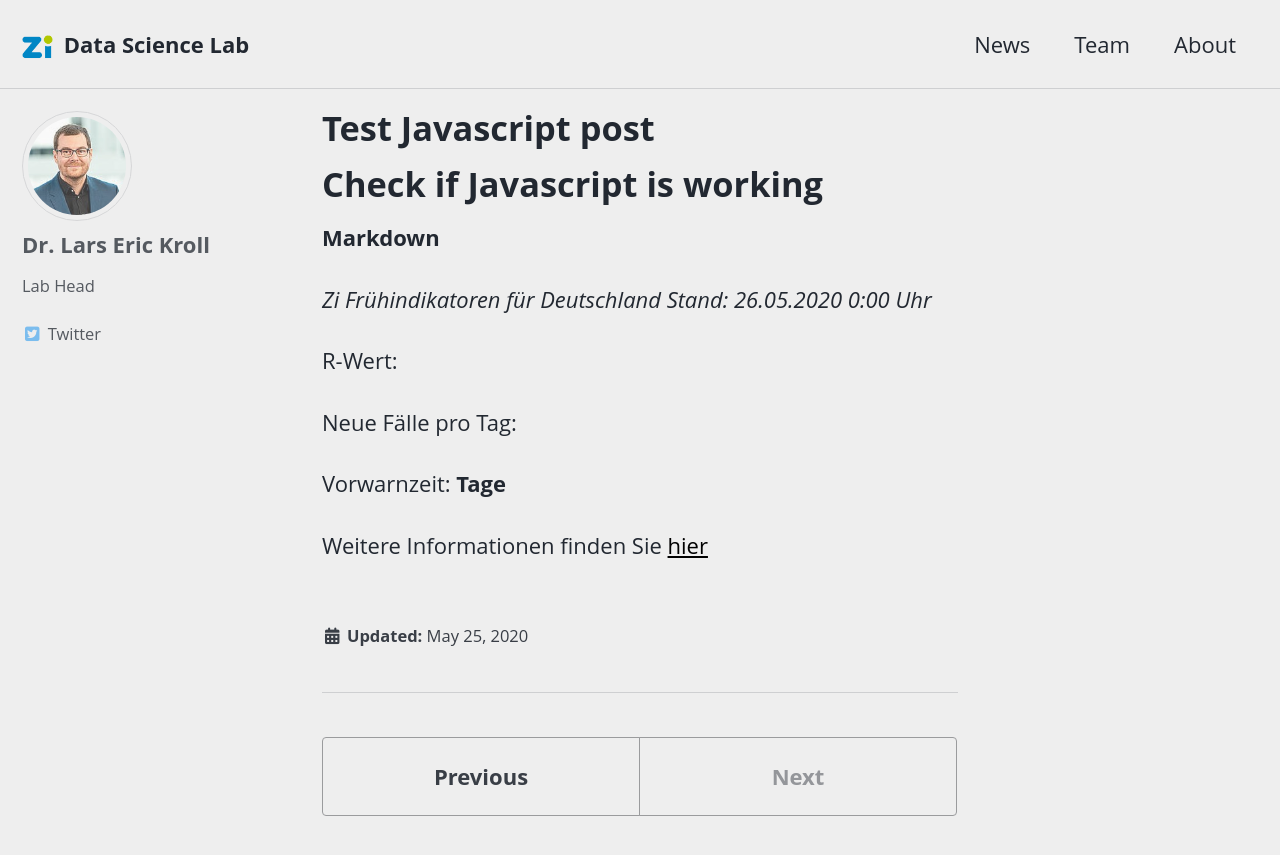
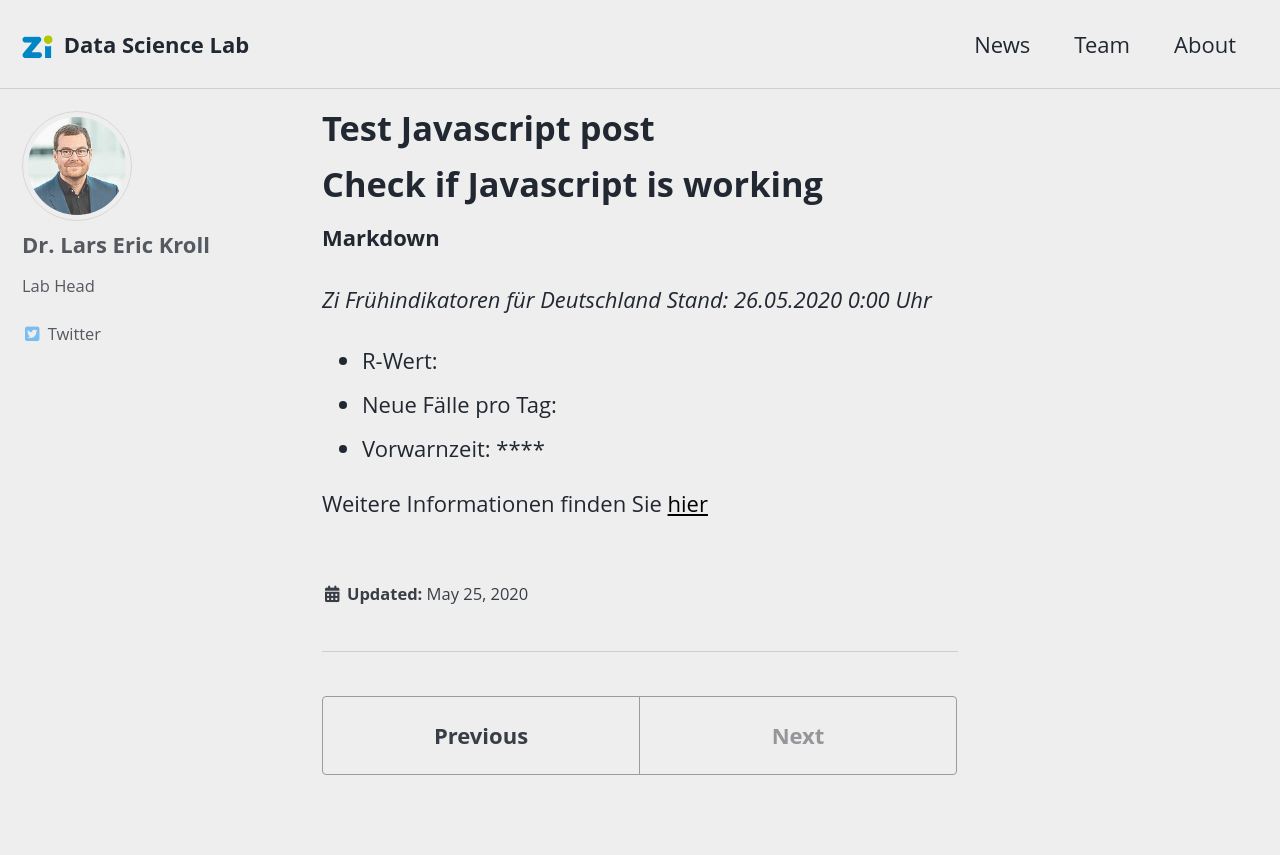
Before and after one commit to zidatalab/zidatalab.github.io, a Jekyll site: the page built from _posts/2020-05-25-test-javascriptinposts.md, in a window 1280 px wide and 900 px high. Shown: the top 855 px of the window. Built offline with Jekyll 4.4.1, drawn with Linux system fonts in a browser that asks for light colours; cached includes are drawn as plain includes; nearby versions of some CDN libraries.

Commit message:
Update 2020-05-25-test-javascriptinposts.md

```diff
--- a/_posts/2020-05-25-test-javascriptinposts.md
+++ b/_posts/2020-05-25-test-javascriptinposts.md
@@ -10,11 +10,9 @@ title:  "Test Javascript post"
 
 *Zi Frühindikatoren für Deutschland Stand: <span id="ZICOVIDFI_Stand"></span> 0:00 Uhr*
 
-R-Wert: <strong><span id="ZICOVIDFI_RWert"></span></strong>
-
-Neue Fälle pro Tag: <strong><span id="ZICOVIDFI_FaelleproTag"></span></strong>
-
-Vorwarnzeit: <strong><span id="ZICOVIDFI_Vorwarnzeit"></span> Tage</strong>
+- R-Wert: **<span id="ZICOVIDFI_RWert"></span>**
+- Neue Fälle pro Tag: **<span id="ZICOVIDFI_FaelleproTag"></span>**
+- Vorwarnzeit: **<span id="ZICOVIDFI_Vorwarnzeit">**
 
 Weitere Informationen finden Sie [hier](https://zidatalab.github.io/covid19dashboard/Start)
 
```
